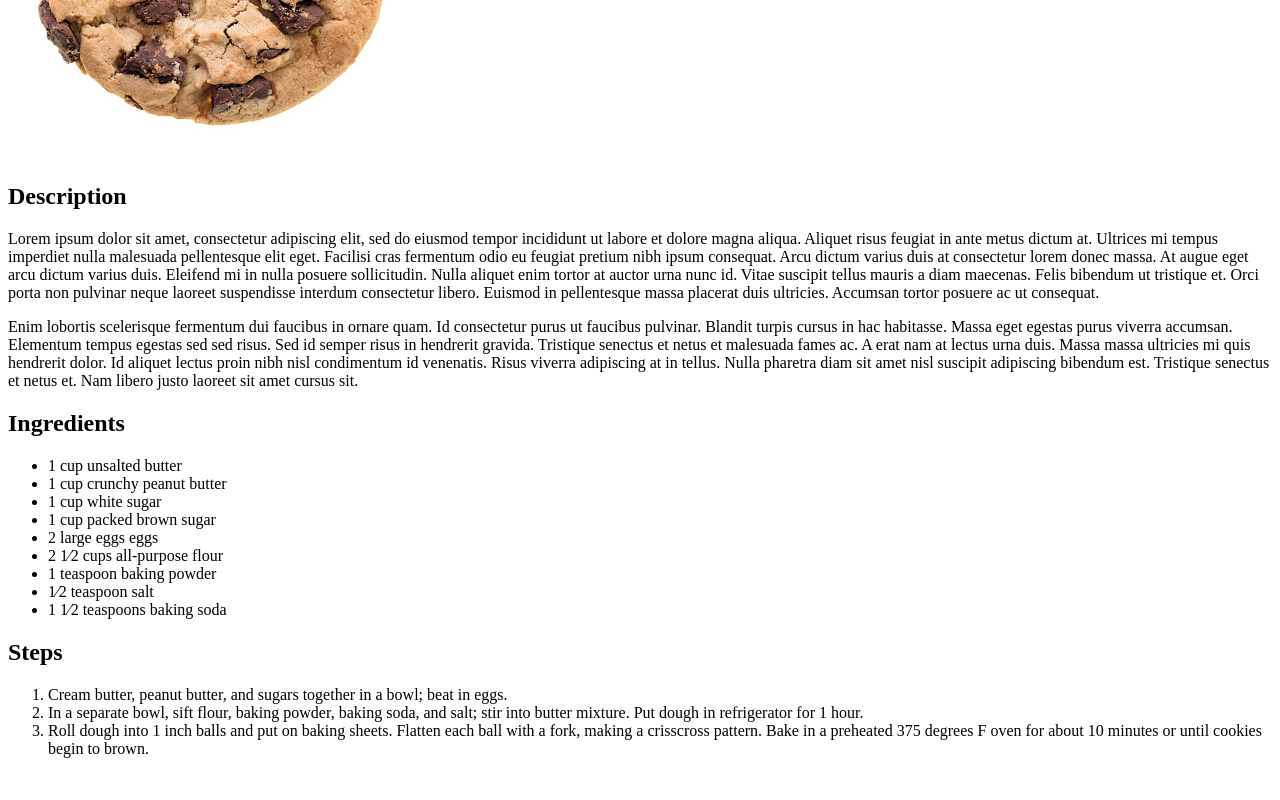
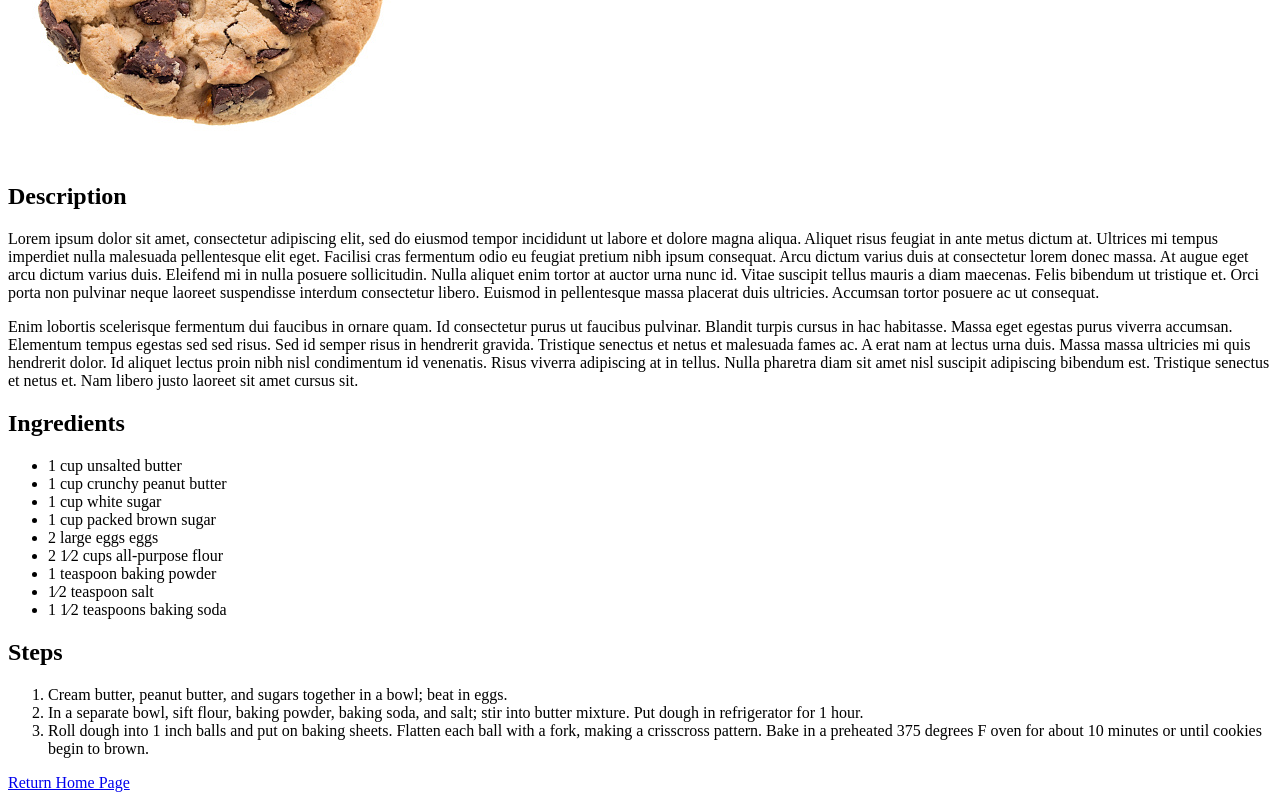
Before and after one commit to Khunefe/odin-recipes, a plain HTML site: page recipes/classic-peanut-butter-cookies.html in a window 1280 px wide. Shown: the part 319-1119 px from the top of the page. Before the commit the page ends 1093 px from the top, so only its background shows below. Drawn offline with Linux system fonts and the light colour scheme.

Commit message:
Add return home button to recipes

```diff
--- a/recipes/classic-peanut-butter-cookies.html
+++ b/recipes/classic-peanut-butter-cookies.html
@@ -40,5 +40,6 @@
                 degrees F oven for about 10 minutes or until
                 cookies begin to brown.</li>
         </ol>
+        <a href="../index.html">Return Home Page</a>
     </body>
 </html>
```
Also changed, not shown: recipes/pecan-pie-bars.html (+1 -0 lines), recipes/pork-chop-marinade.html (+1 -0 lines).
